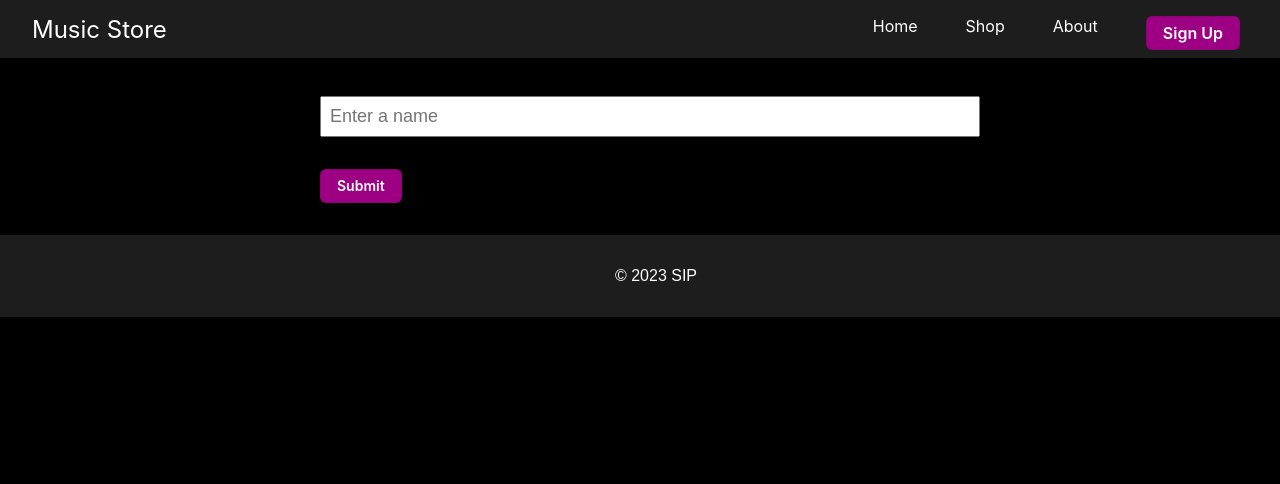
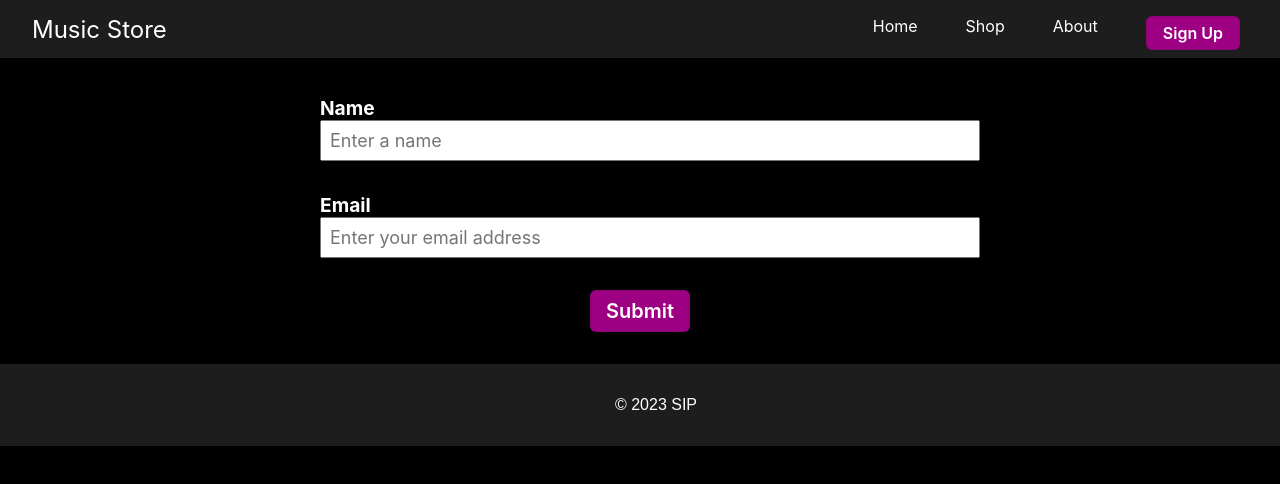
Before and after one commit to sip357/Music-Store, a Next.js app: page /signup in a window 1280 px wide. Shown: the top 484 px of the page. Built offline with nearby package versions, Linux system fonts and the light colour scheme.

Commit message:
Added EencType to form

```diff
--- a/app/signup/Signup.module.css
+++ b/app/signup/Signup.module.css
@@ -6,6 +6,13 @@
   margin: auto;
 }
 
+.text_align_center{
+  text-align: center;
+}
+
+.justify_content_center{
+  justify-content: center;
+}
 
 .inputField{
   width: 100%;
@@ -24,10 +31,10 @@
   cursor: pointer;
   display: inline-block;
   font-family: -apple-system,system-ui,"Segoe UI",Helvetica,Arial,sans-serif,"Apple Color Emoji","Segoe UI Emoji";
-  font-size: 14px;
+  font-size: 20px;
   font-weight: 600;
   line-height: 20px;
-  padding: 6px 16px;
+  padding: 10px 15px;
   position: relative;
   text-align: center;
   text-decoration: none;
--- a/app/signup/page.tsx
+++ b/app/signup/page.tsx
@@ -7,11 +7,16 @@ const SignUp: React.FC = () => {
     return (
       <Layout>
         <div className={`${styles.div} ${styles.mg_auto}`}>
-          <form action="">
+          <form action="process-form" method="post" encType="multipart/form-data">
             <div className={`${styles.twopb}`}>
-              <input type="text" placeholder="Enter a name" className={`${styles.inputField}`}/>
+              <label htmlFor="Name">Name</label>
+              <input type="text" id="name" placeholder="Enter a name" className={`${styles.inputField}`}/>
             </div>
-            <div className={`${styles.twopb} ${styles.mg_auto}`}>
+            <div className={`${styles.twopb}`}>
+              <label htmlFor="Email">Email</label>
+              <input type="text" id="email" placeholder="Enter your email address" className={`${styles.inputField}`}/>
+            </div>
+            <div className={`${styles.twopb} ${styles.text_align_center}`}>
               <button className={`${styles.button_3}`}>Submit</button>
             </div>
           </form>
--- a/app/styles/globals.css
+++ b/app/styles/globals.css
@@ -58,6 +58,20 @@ div a {
 .container {
   display: flex;
   justify-content: center;
+}
+
+label{
+  font-family: -apple-system,system-ui,"Segoe UI",Helvetica,Arial,sans-serif,"Apple Color Emoji","Segoe UI Emoji";
+  font-size: larger;
+  font-weight: bold;
+  color: white;
+}
+
+input{
+  font-family: -apple-system,system-ui,"Segoe UI",Helvetica,Arial,sans-serif,"Apple Color Emoji","Segoe UI Emoji";
+  font-size: larger;
+  font-weight: light;
+  color: grey;
 }
 
 /*Paragraph font*/
```
